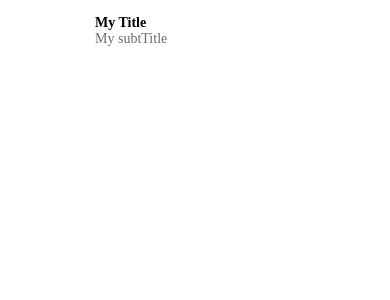
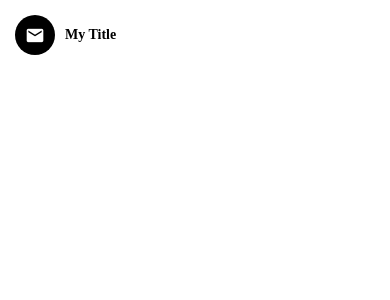
Before and after one commit to Elijah-Harvey/DoneWithIt, a React Native app: screen / in a window 390 px wide. Shown: the top 300 px of the page. Built offline with nearby package versions, Linux system fonts and the light colour scheme.

Commit message:
Extending the ListItem Component

```diff
--- a/App.js
+++ b/App.js
@@ -6,12 +6,16 @@
 import ListingDetailsScreen from "./app/screens/ListingDetailsScreen";
 import MessagesScreen from "./app/screens/MessagesScreen";
 import ViewImageScreen from "./app/screens/ViewImageScreen";
-import ListItem from './app/components/ListItem';
+import ListItem from "./app/components/ListItem";
 
 export default function App() {
   return (
     <Screen>
-      <ListItem title="My Title" subTitle="My subtTitle" />
+      <ListItem
+        title="My Title"
+
+        ImageComponent={<Icon name="email" />}
+      />
     </Screen>
   );
 }
--- a/app/components/ListItem.js
+++ b/app/components/ListItem.js
@@ -4,15 +4,16 @@
 import AppText from "./AppText/AppText";
 import Swipeable from "react-native-gesture-handler/Swipeable";
 
-function ListItem({ title, subTitle, image, onPress, renderRightActions }) {
+function ListItem({ title, subTitle, image, ImageComponent , onPress, renderRightActions }) {
   return (
     <Swipeable renderRightActions={renderRightActions}>
       <TouchableHighlight underlayColor={colors.light} onPress={onPress}>
         <View style={styles.container}>
-          <Image style={styles.image} source={image} />
-          <View>
+          {ImageComponent}
+          {image && <Image style={styles.image} source={image} />}
+          <View style={styles.detailsContainer}>
             <AppText style={styles.title}>{title}</AppText>
-            <AppText style={styles.subTitle}>{subTitle}</AppText>
+            {subTitle && <AppText style={styles.subTitle}>{subTitle}</AppText>}
           </View>
         </View>
       </TouchableHighlight>
@@ -24,11 +25,15 @@
     flexDirection: "row",
     padding: 15,
   },
+  detailsContainer: {
+    marginLeft: 10,
+    justifyContent: "center",
+  },
   image: {
     width: 70,
     height: 70,
     borderRadius: 35,
-    marginRight: 10,
+
   },
   title: {
     fontWeight: "600",
```
